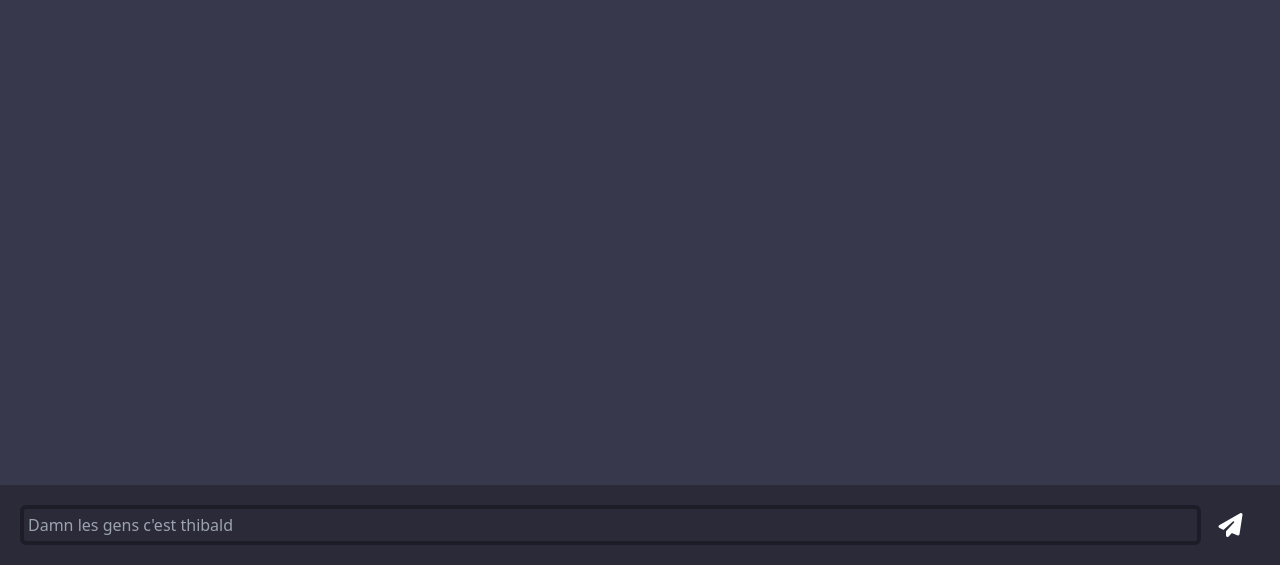
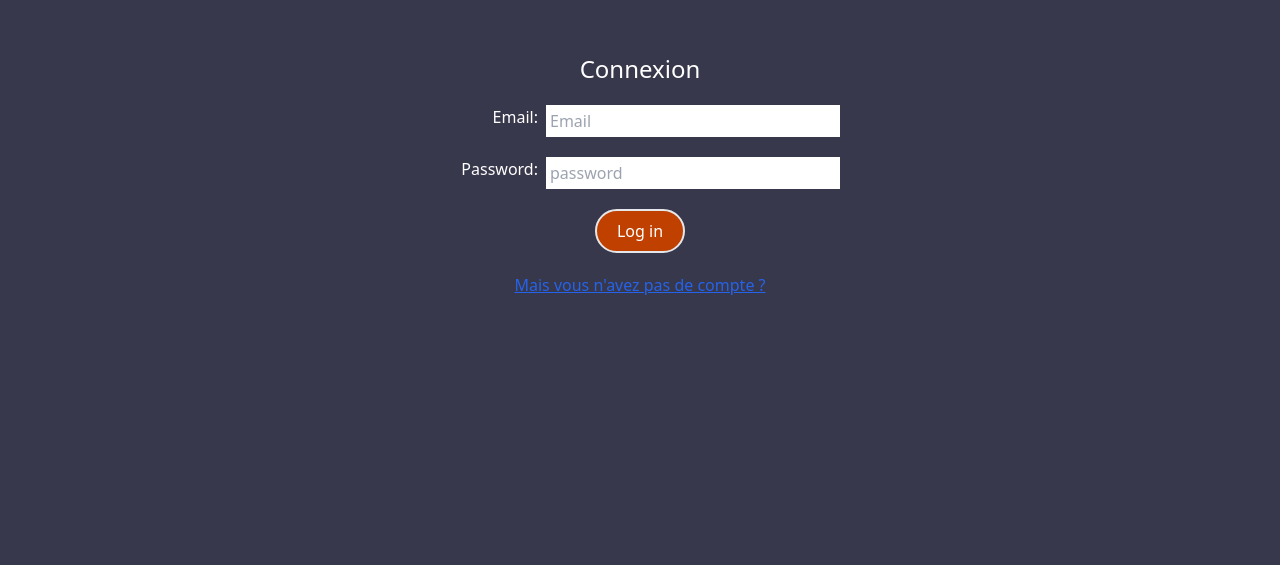
Before and after one commit to Vireth4114/miaouChat, a Vue app: page /login in a window 1280 px wide. Shown: the part 235-800 px from the top of the page. Built offline with nearby package versions, Linux system fonts and the light colour scheme.

Commit message:
feat: added authentification

```diff
--- a/package.json
+++ b/package.json
@@ -9,7 +9,9 @@
     "preview": "vite preview"
   },
   "dependencies": {
-    "vue": "^3.3.11"
+    "@supabase/supabase-js": "^2.39.7",
+    "vue": "^3.3.11",
+    "vue-router": "^4.3.0"
   },
   "devDependencies": {
     "@vitejs/plugin-vue": "^4.5.2",
--- a/src/App.vue
+++ b/src/App.vue
@@ -1,11 +1,11 @@
 <script setup>
 
-import ChatView from "./views/chatView.vue";
+import { RouterView } from 'vue-router'
 </script>
 
 <template>
   <div class='bg-[#38384C]'>
-    <ChatView />
+    <RouterView />
   </div>
 </template>
 
--- a/src/components/chatList.vue
+++ b/src/components/chatList.vue
@@ -52,8 +52,8 @@ watch(messages, async () => {
             <div id="message">
                 <span>{{ mess }}</span>
                 <div id="controlMessage">
-                    <button @click="modifier(index)">Modifier</button>
-                    <button @click="supprimer(index)"> Supprimer</button>
+                    <button @click="modifier(index)"><em class="fa-solid fa-pencil"></em></button>
+                    <button @click="supprimer(index)"><em class="fa-solid fa-trash"></em></button>
                 </div>
             </div>
             <ChatInput @keyup.escape="antiModif(index)" class='hidden' :index=index @envoie-message="valideModif"/>
@@ -93,5 +93,7 @@ watch(messages, async () => {
     #controlMessage {
         display: flex;
         gap: 10px;
+        display: flex;
+        justify-content: end;
     }
 </style>
--- a/src/main.js
+++ b/src/main.js
@@ -1,6 +1,9 @@
 import './assets/main.css'
+import router from './router/main_router'
 
 import { createApp } from 'vue'
 import App from './App.vue'
 
-createApp(App).mount('#app')
+const app =  createApp(App)
+app.use(router)
+app.mount('#app')
--- /dev/null
+++ b/src/router/main_router.js
@@ -0,0 +1,32 @@
+import { createRouter, createWebHistory } from 'vue-router';
+import SignUpView from '../views/SignUpView.vue';
+import LogInView from '../views/LogInView.vue';
+import ChatView from "../views/ChatView.vue"
+const router = createRouter({
+    history: createWebHistory(import.meta.env.BASE_URL),
+    routes: [
+        {
+            path: '/',
+            redirect: () => {
+                return { name: 'login', params: { chatId: 'new' } };
+            }
+        },
+        {
+            path: '/chat',
+            name: 'chat',
+            component: ChatView
+        },
+        {
+            path: '/signup',
+            name: 'signup',
+            component: SignUpView
+        },
+        {
+            path: '/login',
+            name: 'login',
+            component: LogInView
+        }
+    ]
+});
+
+export default router;
--- /dev/null
+++ b/src/views/LogInView.vue
@@ -0,0 +1,48 @@
+<script setup>
+import { ref } from "vue"
+import { createClient } from '@supabase/supabase-js'
+import router from "../router/main_router";
+
+const supabase = createClient('https://odqsohqghuxdlysvodcb.supabase.co', 'eyJhbGciOiJIUzI1NiIsInR5cCI6IkpXVCJ9.eyJpc3MiOiJzdXBhYmFzZSIsInJlZiI6Im9kcXNvaHFnaHV4ZGx5c3ZvZGNiIiwicm9sZSI6ImFub24iLCJpYXQiOjE3MDg2MDQ5MzYsImV4cCI6MjAyNDE4MDkzNn0.ucJGlhRE8Vx2kFjhfKQur5Pzmc5KfHQRekL-MYrxY1M')
+const email = ref()
+const password = ref()
+
+async function logIn() {
+    const { data, error } = await supabase.auth.signInWithPassword({
+        email: email.value,
+        password: password.value,
+    })
+    console.log(data)
+    console.log(error)
+    if (error == null) {
+        router.push({ path: 'chat' })
+    } else {
+        password.value=""
+    }
+}
+
+</script>
+
+<template>
+    <div class="h-full flex flex-col justify-center items-center gap-5">
+        <h1 class="text-white text-2xl text-center pt-5">Connexion</h1>
+        <label class="label-conn gap-2 text-white text-right">
+            Email:
+            <input class="text-black p-1" type="text" placeholder="Email" v-model="email">
+        </label>
+        <label class="label-conn gap-2 text-white text-right">
+            Password:
+            <input class="text-black p-1" type="password" placeholder="password" v-model="password">
+        </label>
+        <button class="p-2 bg-[#c04000] text-white border-2 pl-5 pr-5 rounded-full" @click="logIn">Log in</button>
+        <router-link class="text-blue-600 underline" to="/signup">Mais vous n'avez pas de compte ?</router-link>
+    </div>
+</template>
+
+<style>
+    .label-conn {
+        display: grid;
+        grid-template-columns: 1fr 3fr;
+        width: 400px;
+    }
+</style>
--- /dev/null
+++ b/src/views/SignUpView.vue
@@ -0,0 +1,48 @@
+<script setup>
+import { ref } from "vue"
+import { createClient } from '@supabase/supabase-js'
+import router from "../router/main_router";
+
+const supabase = createClient('https://odqsohqghuxdlysvodcb.supabase.co', 'eyJhbGciOiJIUzI1NiIsInR5cCI6IkpXVCJ9.eyJpc3MiOiJzdXBhYmFzZSIsInJlZiI6Im9kcXNvaHFnaHV4ZGx5c3ZvZGNiIiwicm9sZSI6ImFub24iLCJpYXQiOjE3MDg2MDQ5MzYsImV4cCI6MjAyNDE4MDkzNn0.ucJGlhRE8Vx2kFjhfKQur5Pzmc5KfHQRekL-MYrxY1M')
+const email = ref()
+const password = ref()
+const errorSpan = ref()
+
+async function signUpNewUser() {
+    const { data, error } = await supabase.auth.signUp({
+    email: email.value,
+    password: password.value,
+    })
+    if (error == null) {
+        router.push({ path: 'chat' })
+    } else {
+        errorSpan.value.innerHTML = error.message
+    }
+}
+
+</script>
+
+<template>
+    <div class="h-full flex flex-col justify-center items-center gap-5">
+        <h1 class="text-white text-2xl text-center pt-5">Inscription</h1>
+        <label class="label-conn gap-2 text-white text-right">
+            Email:
+            <input class="text-black p-1" type="text" placeholder="Email" v-model="email">
+        </label>
+        <label class="label-conn gap-2 text-white text-right">
+            Password:
+            <input class="text-black p-1" type="password" placeholder="password" v-model="password">
+        </label>
+        <span class='text-white' ref="errorSpan"></span>
+        <button class="p-2 bg-[#c04000] text-white border-2 pl-5 pr-5 rounded-full" @click="signUpNewUser">Sign up</button>
+        <router-link class="text-blue-600 underline" to="/login">Mais vous avez un compte ?</router-link>
+    </div>
+</template>
+
+<style>
+    .label-conn {
+        display: grid;
+        grid-template-columns: 1fr 3fr;
+        width: 400px;
+    }
+</style>
```
Also changed, not shown: 1 other file (tests, documents, lock files or other folders).
